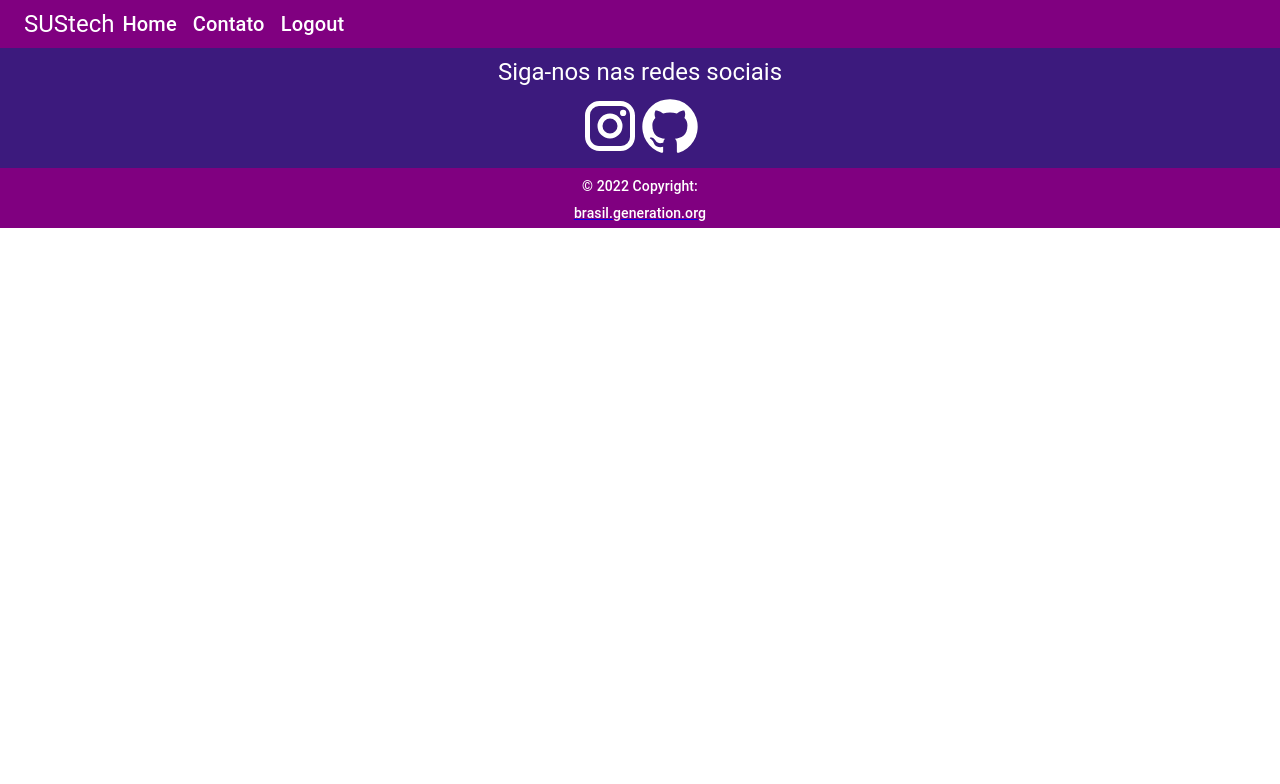
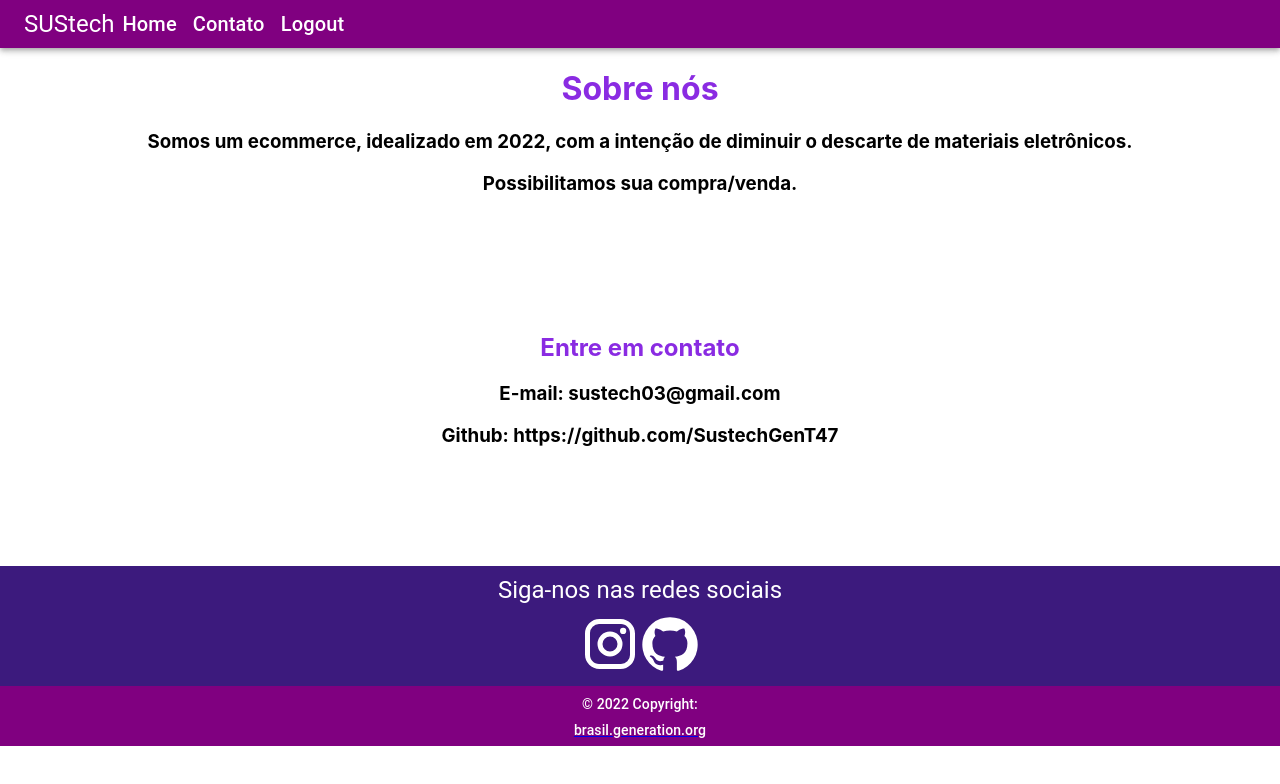
Before and after one commit to SustechGenT47/FrontEnds, a React (Create React App) app: page /contato in a window 1280 px wide. Shown: the top 784 px of the page. Built offline with nearby package versions, Linux system fonts and the light colour scheme.

Commit message:
Implementação da pag Contato

```diff
--- a/src/App.tsx
+++ b/src/App.tsx
@@ -1,13 +1,16 @@
 import React from 'react';
 import Footer from './components/estaticos/footer/Footer';
 import Navbar from './components/estaticos/navbar/Navbar';
+import Contato from './paginas/contato/Contato'
 import './App.css';
 
 function App() {
   return (
   <>
   <Navbar />
+  <Contato />
   <Footer />
+
   </>
   );
 }
--- /dev/null
+++ b/src/paginas/contato/Contato.css
@@ -0,0 +1,16 @@
+.titulo{
+    color:blueviolet;
+    text-align: center;
+}
+.img{
+width: 500px;
+height: 500px;
+display: block;
+margin:0 auto;
+}
+.pad{
+    padding: 100px;
+}
+.center{
+    text-align: center;
+}
--- /dev/null
+++ b/src/paginas/contato/Contato.tsx
@@ -0,0 +1,25 @@
+import React from 'react';
+import './Contato.css';
+
+function Contato() {
+    return (
+        <>
+          <div>
+<h1 className='titulo' >Sobre nós</h1>
+<h3 className='center'>Somos um ecommerce, idealizado em 2022, com a intenção de diminuir o descarte de materiais eletrônicos.
+    <p></p>Possibilitamos sua compra/venda.
+</h3>
+</div>
+<div className='pad'>
+<h2 className='titulo'>Entre em contato</h2>
+<h3 className='center'>
+E-mail: sustech03@gmail.com
+<p></p>
+Github: https://github.com/SustechGenT47
+</h3>
+          </div>
+        </>
+    );
+}
+
+export default Contato;
```
